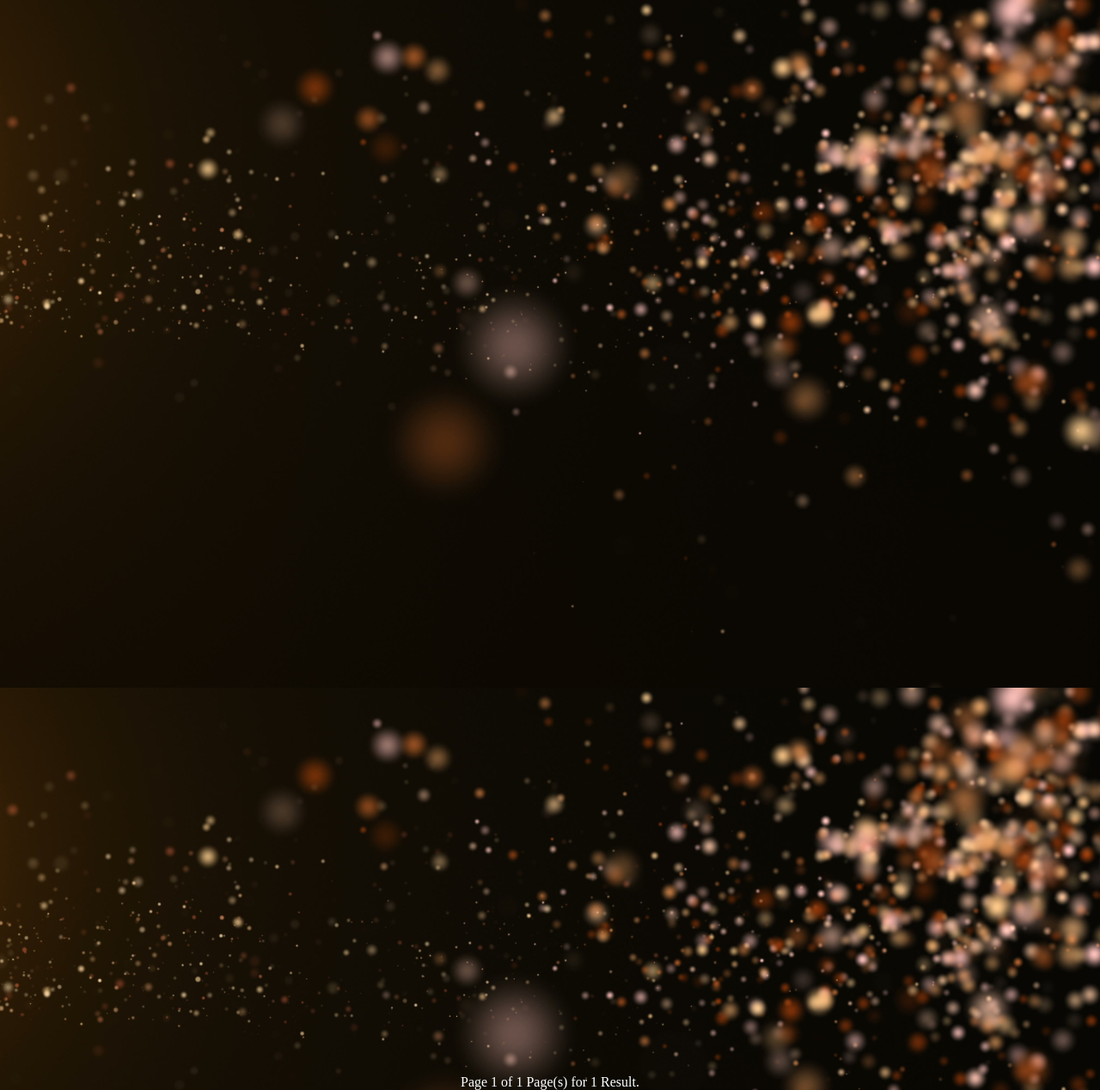
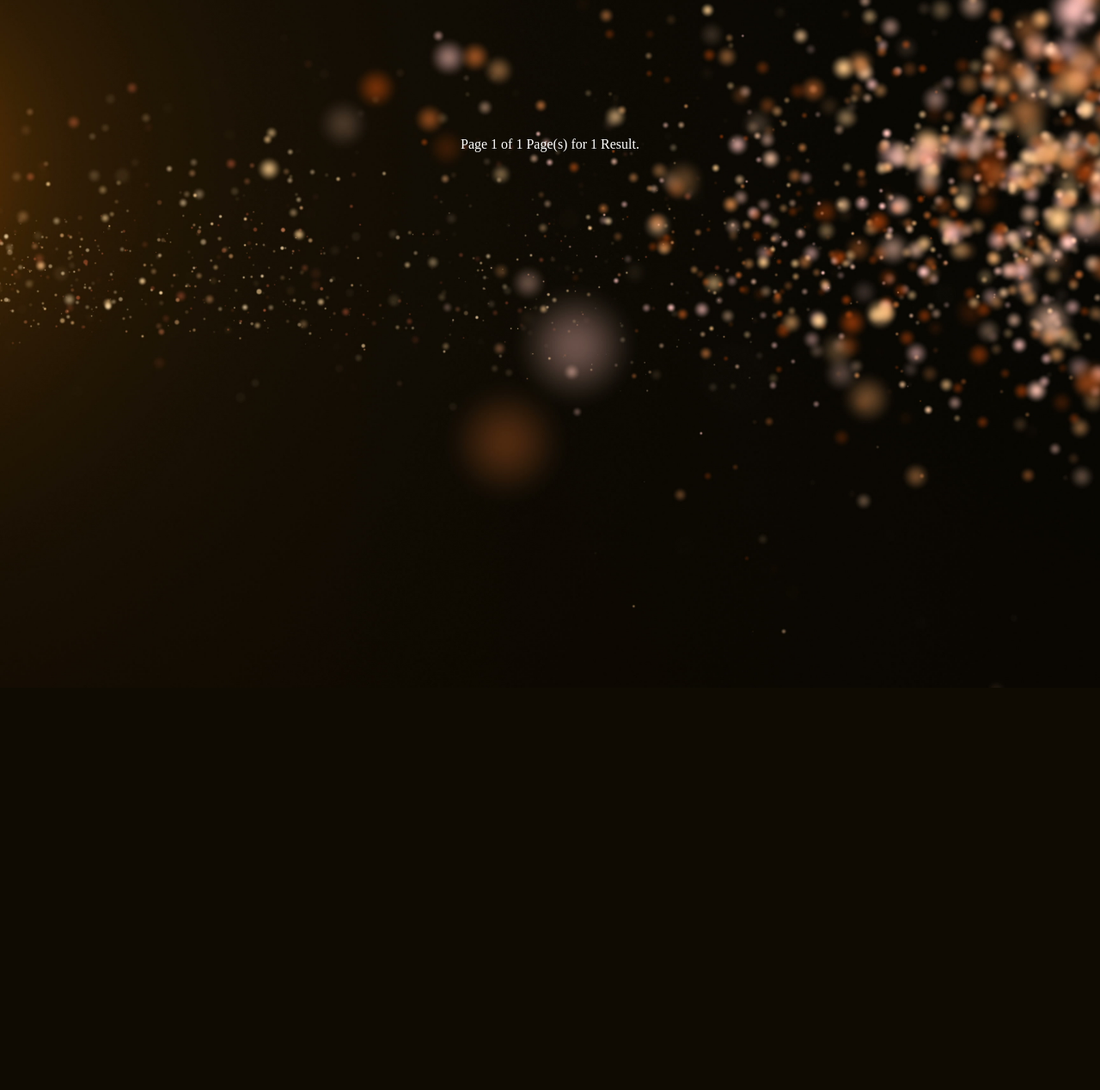
Before and after one commit to chukwumaokere/steamapi, a PHP site: page /results.php?gamename=1 in a window 1280 px wide. Shown: the whole page at 86% size. After the commit the page ends 800 px from the top, so only its background shows below. Run offline with PHP 8.4, Linux system fonts and the light colour scheme; data that the repository does not hold is empty; a stand-in replaces the project's code that opens the database connection.

Commit message:
fixing css for centering divs

```diff
--- a/results.css
+++ b/results.css
@@ -17,7 +17,8 @@
 #container {
 	/*margin: 0 auto;*/
 	display: grid;
-	grid: repeat(5, 250px) / auto-flow 400px;
+	/* grid: repeat(5, 250px) / auto-flow 400px; */
+	grid: repeat(5, auto) / auto-flow auto;
 }
 .gametile{
 	display: block;
@@ -36,4 +37,14 @@
 }
 #centerme{
 	/*idk*/
+	display: block;
+	margin: 5%;
+	margin-top: 2%;
+
 }
+#centeragain{
+	display: block;
+	margin-top: 0%;
+	#margin: 2%;
+	padding: 3%; /*uhh?*/
+}
--- a/results.php
+++ b/results.php
@@ -6,6 +6,7 @@
 <body class="bg">
 <div id="contents">
 	<div id="centerme">
+	<div id="centeragain">
 	<div id="container">
 <?php
         $url = "http://store.steampowered.com/api/appdetails?appids=";
@@ -69,8 +70,9 @@
 			 echo "<div class=\"griddy\"> <img class=\"gametile\" src=\"notavailable.jpg\" alt=\"{$row['name']}\" title=\"{$row['name']}\"></img></div>";
 		}
         }
+	echo "</div>"; //container
+	echo "</div>"; //centeragain
 	echo "</div>"; //centerme
-	echo "</div>"; //container
 	if ($totalItems > 20){
 		$nextpage = $pageno + 1;
 		$prevpage = $pageno - 1;
```
